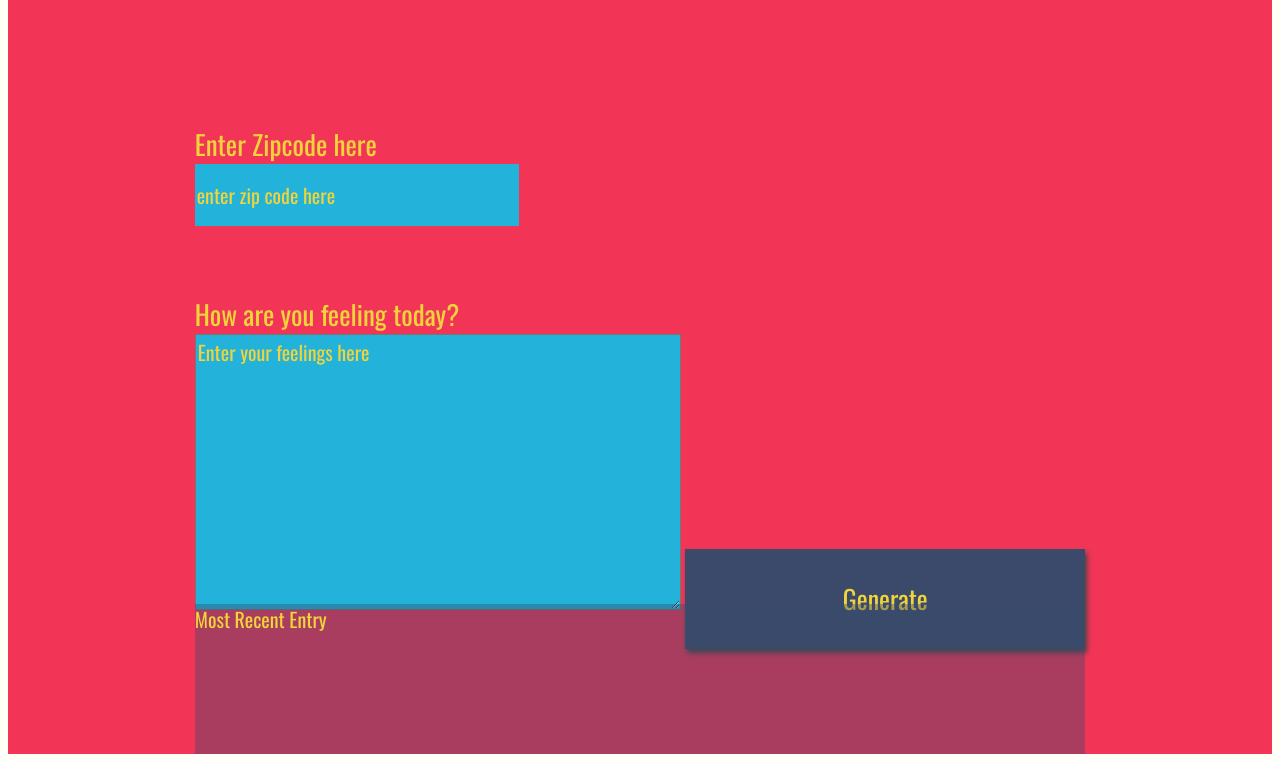
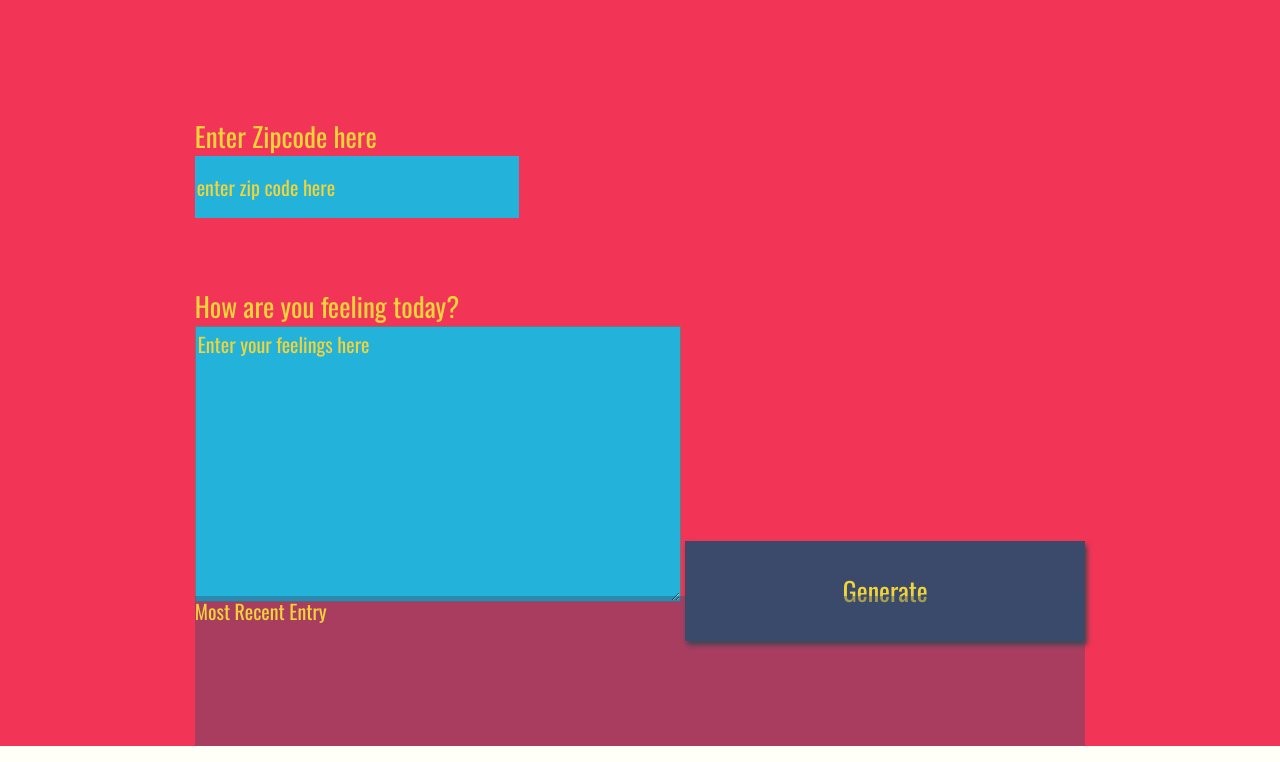
Before and after one commit to nttnguyen136/weather-journal-app, a website: page website/index.html in a window 1280 px wide. Shown: the part 54-816 px from the top of the page. Drawn offline with nearby package versions, Linux system fonts and the light colour scheme; a web font is replaced by a local one.

Commit message:
setup project

```diff
--- a/website/app.js
+++ b/website/app.js
@@ -2,4 +2,5 @@
 
 // Create a new date instance dynamically with JS
 let d = new Date();
-let newDate = d.getMonth()+'.'+ d.getDate()+'.'+ d.getFullYear();
+
+let newDate = d.getMonth() + "." + d.getDate() + "." + d.getFullYear();
--- a/website/index.html
+++ b/website/index.html
@@ -1,35 +1,42 @@
 <!DOCTYPE html>
 <html>
   <head>
-<meta charset="UTF-8">
+    <meta charset="UTF-8" />
     <title>Weather Journal</title>
-<link href="https://fonts.googleapis.com/css?family=Oswald:400,600,700|Ranga:400,700&display=swap" rel="stylesheet">
-<link rel="stylesheet" href="style.css">
+    <link
+      href="https://fonts.googleapis.com/css?family=Oswald:400,600,700|Ranga:400,700&display=swap"
+      rel="stylesheet"
+    />
+    <link rel="stylesheet" href="style.css" />
   </head>
   <body>
-<div id = "app">
-  <div class ="holder headline">
-    Weather Journal App
+    <div id="app">
+      <div class="holder headline">Weather Journal App</div>
+
+      <div class="holder zip">
+        <label for="zip">Enter Zipcode here</label>
+        <input type="text" id="zip" placeholder="enter zip code here" />
       </div>
-  <div class ="holder zip">
-    <label for="zip">Enter Zipcode here</label>
-    <input type="text" id="zip" placeholder="enter zip code here">
+      <div class="holder feel">
+        <label for="feelings">How are you feeling today?</label>
+        <textarea
+          class="myInput"
+          id="feelings"
+          placeholder="Enter your feelings here"
+          rows="9"
+          cols="50"
+        ></textarea>
+        <button id="generate" type="submit">Generate</button>
       </div>
-  <div class ="holder feel">
-    <label for="feelings">How are you feeling today?</label>
-    <textarea class= "myInput" id="feelings" placeholder="Enter your feelings here" rows="9" cols="50"></textarea>
-    <button id="generate" type = "submit"> Generate </button>
-  </div>
-  <div class ="holder entry">
-    <div class = "title">Most Recent Entry</div>
-   <div id = "entryHolder">
-    <div id = "date"></div>
-   <div id = "temp"></div>
-   <div id = "content"></div>
+      <div class="holder entry">
+        <div class="title">Most Recent Entry</div>
+        <div id="entryHolder">
+          <div id="date"></div>
+          <div id="temp"></div>
+          <div id="content"></div>
         </div>
       </div>
     </div>
     <script src="app.js" type="text/javascript"></script>
-
   </body>
 </html>
--- a/website/style.css
+++ b/website/style.css
@@ -1,88 +1,83 @@
-body{
+body {
   background: #fffff8;
   font-family: -apple-system, BlinkMacSystemFont, sans-serif;
+
+  margin: 0;
 }
 
-#app{
+#app {
   display: grid;
   grid-auto-rows: minmax(150px, auto);
   /* grid-template-columns:  */
-    height:100vh;
+  height: 100vh;
   background: #f23557;
   color: #f0d43a;
   justify-content: center;
   grid-gap: 1em;
   font-size: 20px;
-    font-family: 'Oswald', sans-serif;
+  font-family: "Oswald", sans-serif;
 }
 
-.holder{
-
+.holder {
 }
 
-.entry{
-    background: rgba(59, 74, 107, .4);
+.entry {
+  background: rgba(59, 74, 107, 0.4);
 }
 
-#entryHolder{
-
+#entryHolder {
 }
 
-#date{
-
+#date {
 }
 
-#temp{
-
+#temp {
 }
 
-#content{
-
+#content {
 }
 
 .headline {
-
 }
-.title{
-
+.title {
 }
 
 /*  Basic Styling To Override Default For Basic HTML Elements */
-label{
-    display:block;
+label {
+  display: block;
   font-size: 27px;
 }
 
-input{
-    display:block;
+input {
+  display: block;
   height: 60px;
   width: 320px;
-    background:#22b2da;
+  background: #22b2da;
   color: #f0d43a;
   font-size: 20px;
-    font-family: 'Oswald', sans-serif;
+  font-family: "Oswald", sans-serif;
   border: none;
 }
 
-button{
+button {
   width: 400px;
   height: 100px;
   background: #3b4a6b;
   color: #f0d43a;
   font-size: 26px;
-    font-family: 'Oswald', sans-serif;
+  font-family: "Oswald", sans-serif;
   border: none;
   box-shadow: 2px 4px 5px #444;
 }
-h1{
+h1 {
   font-size: 36px;
 }
 
-textarea{
-    background:#22b2da;
+textarea {
+  background: #22b2da;
   color: #f0d43a;
   font-size: 20px;
-    font-family: 'Oswald', sans-serif;
+  font-family: "Oswald", sans-serif;
 }
 /* Reset style for HTML element on active to have no border*/
 input:focus,
@@ -92,20 +87,20 @@ button:focus {
   outline: none;
 }
 /* Style for Placeholder Text*/
-::placeholder { /* Firefox, Chrome, Opera */
+::placeholder {
+  /* Firefox, Chrome, Opera */
   color: #f0d43a;
-    font-family: 'Oswald', sans-serif;
-
+  font-family: "Oswald", sans-serif;
 }
 
-:-ms-input-placeholder { /* Internet Explorer 10-11 */
+:-ms-input-placeholder {
+  /* Internet Explorer 10-11 */
   color: #f0d43a;
-    font-family: 'Oswald', sans-serif;
-
+  font-family: "Oswald", sans-serif;
 }
 
-::-ms-input-placeholder { /* Microsoft Edge */
+::-ms-input-placeholder {
+  /* Microsoft Edge */
   color: #f0d43a;
-    font-family: 'Oswald', sans-serif;
-
+  font-family: "Oswald", sans-serif;
 }
```
Also changed, not shown: package.json (+10 -3 lines), server.js (+11 -2 lines), 1 other file. Lines whose indentation alone changed are shown as unchanged.
